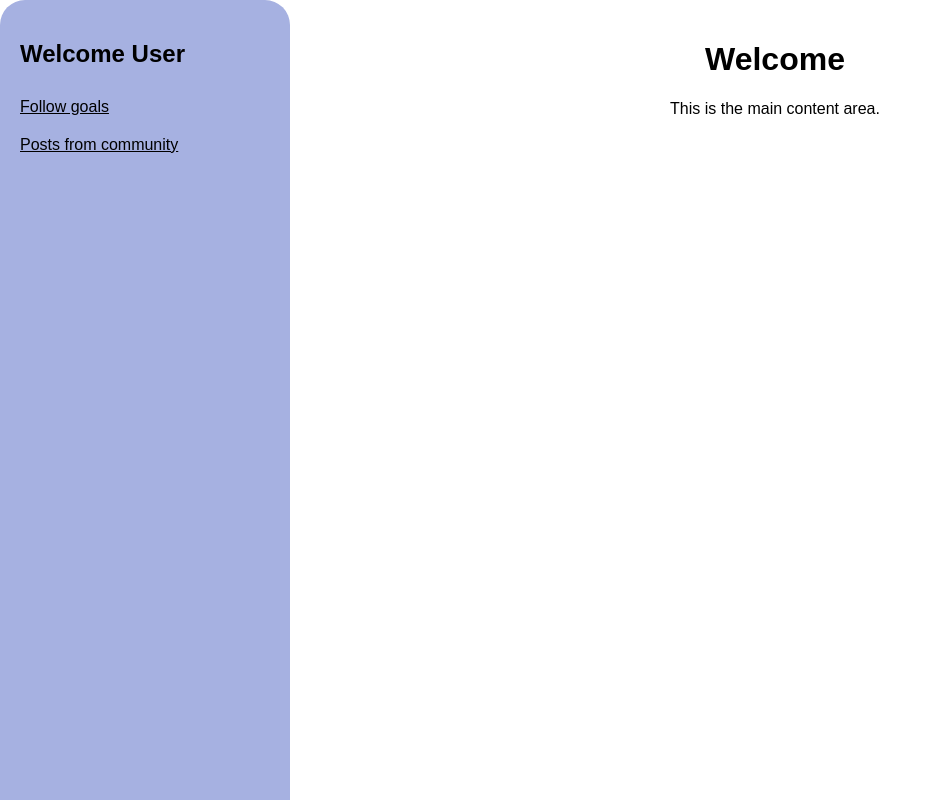
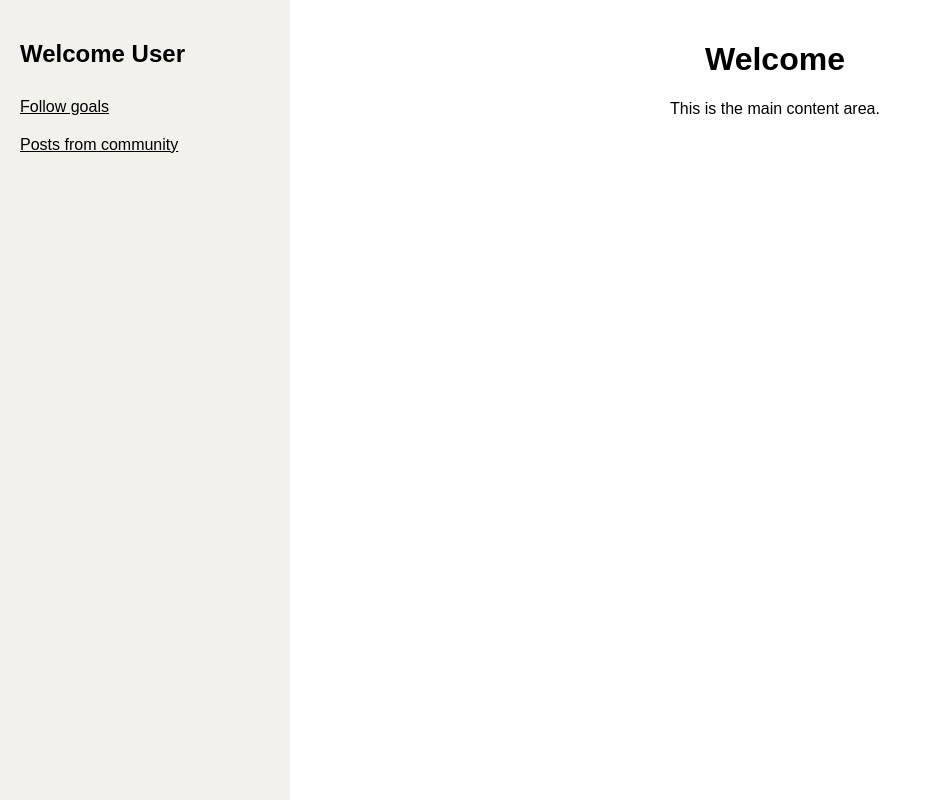
Before and after one commit to Aastha-Desai/HenHacks, a website: page mainChatbot.html in a window 1280 px wide. Shown: the whole page, without its empty margins (0-938 px from the left). Drawn offline with Linux system fonts and the light colour scheme.

Commit message:
changed background

```diff
--- a/mainStyle.css
+++ b/mainStyle.css
@@ -2,17 +2,17 @@ body {
     display: flex;
     margin: 0;
     font-family: Arial, sans-serif;
+    background-color: #ffffff;
 }
 .sidebar {
     width: 250px;
     height: 100vh;
-    background-color: #A6B1E1;
+    background-color: #f3f1ec;
     color: black;
     padding: 20px;
     position: fixed;
     left: 0;
     top: 0;
-    border-radius: 25px;
 }
 .sidebar a {
     display: block;
```
